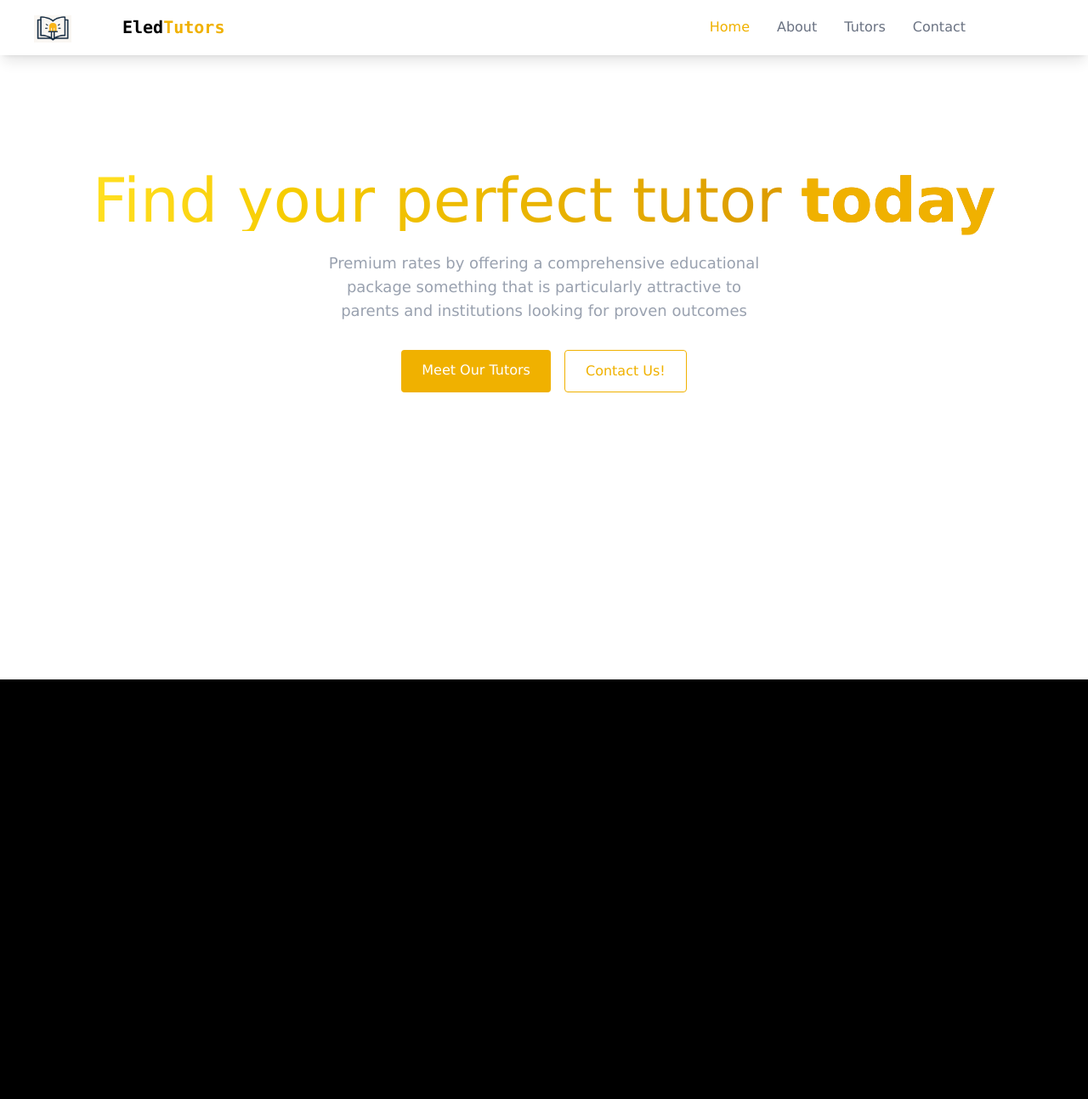
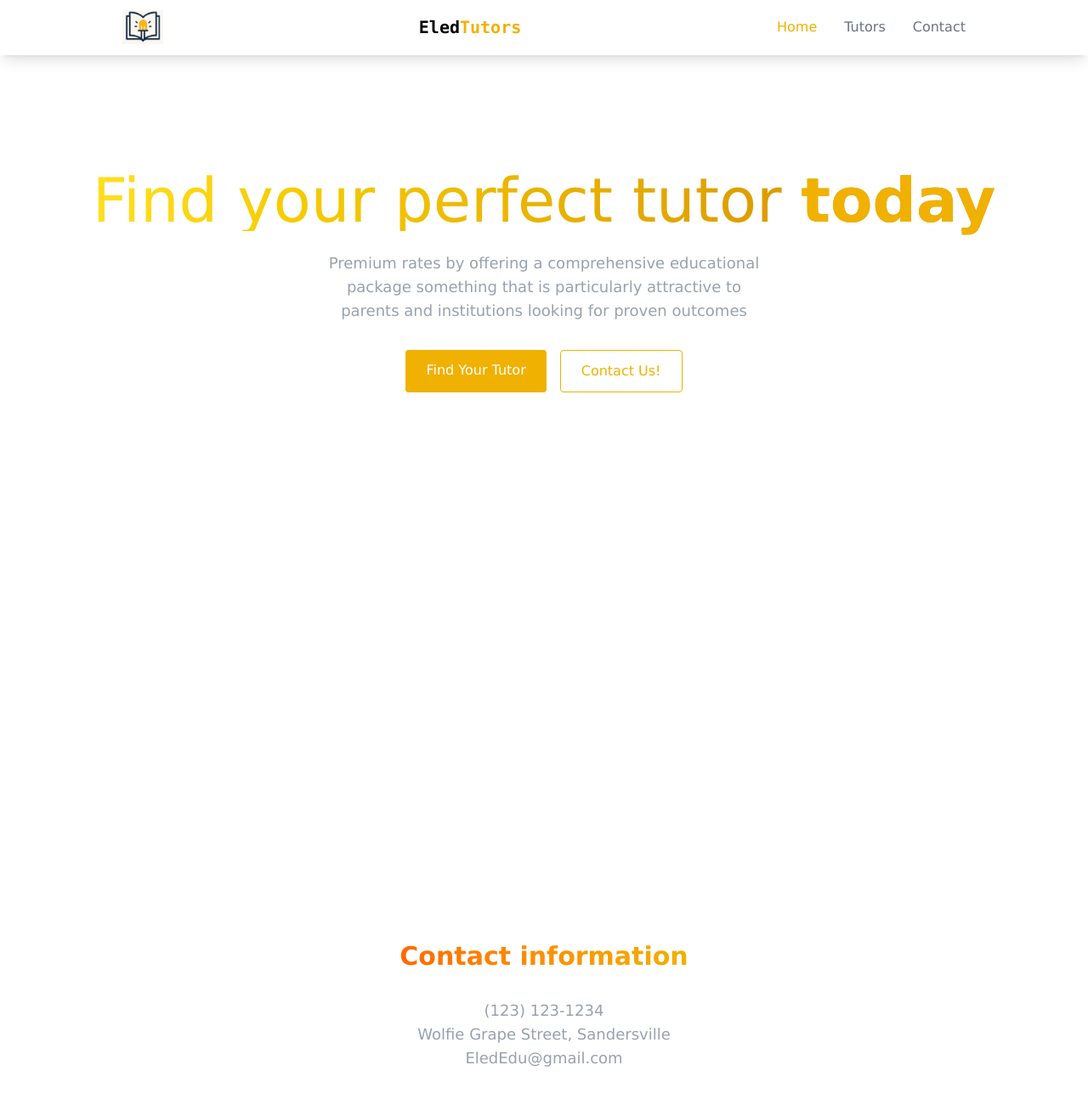
Before and after one commit to mathewrolf1/tutoring-website, a React (Vite) app: page / in a window 1280 px wide. Shown: the top 1294 px of the page at 85% size. Before the commit the page ends 800 px from the top, so only its background shows below. Built offline with nearby package versions, Linux system fonts and the light colour scheme.

Commit message:
Added Contact Page + Better loading

```diff
--- a/components/LoadingScreen.jsx
+++ b/components/LoadingScreen.jsx
@@ -3,7 +3,7 @@ import { useState } from "react";
 
 export const LoadingScreen = ({ onComplete }) => {
     const [text, setText] = useState("");
-    const fullText = "Quality Online Education";
+    const fullText = "Find your perfect tutor today";
 
     useEffect(() => {
         let index = 0;
@@ -25,10 +25,10 @@ export const LoadingScreen = ({ onComplete }) => {
 
     return (
         <div className="fixed inset-0 z-50 bg-white text-black flex flex-col items-center justify-center">
-            <div className="mb-4 text-4xl font-mono font-bold">
-                {text} <span className="animate-blink ml-1"> | </span>
+            <div className="fixed top-50 text-2xl md:text-7xl mb-6 bg-gradient-to-r from-yellow-300 to-yellow-600 bg-clip-text text-transparent leading-right">
+                {text} <span className="animate-blink ml-1 text-orange-300"> | </span>
             </div>
-
+            <img src="eled.png" alt="Eled Tutoring" className="fixed top-80 w-70 h-70 border-black border-2"></img>
             <div className="w-[200px] h-[2px] bg-gray-800 rounded relative overflow-hidden">
                 <div className="w-[40%] h-full bg-yellow-500 shadow-[0_0_15px_#3b82f6] animate-loading-bar">
                 </div>
--- a/components/MobileMenu.jsx
+++ b/components/MobileMenu.jsx
@@ -19,8 +19,6 @@ export const MobileMenu = ({menuOpen, setMenuOpen}) => {
                     </button>
                 <a href="#home" onClick={() => setMenuOpen(false)}
                 className={`text-2xl font-semibold text-yellow-500 my-4 transform transition-transform duration-300 ${menuOpen ? "opacity-100 translate-y-0" : "opacity-0 translate-y-5"}`}>Home</a>
-                <a href="#about" onClick={() => setMenuOpen(false)}
-                className={`text-2xl font-semibold text-black my-4 transform transition-transform duration-300 ${menuOpen ? "opacity-100 translate-y-0" : "opacity-0 translate-y-5"}`}>About</a>
                 <a href="#tutors" onClick={() => setMenuOpen(false)}
                 className={`text-2xl font-semibold text-black my-4 transform transition-transform duration-300 ${menuOpen ? "opacity-100 translate-y-0" : "opacity-0 translate-y-5"}`}>Tutors</a>
                 <a href="#contact" onClick={() => setMenuOpen(false)}
--- a/components/Navbar.jsx
+++ b/components/Navbar.jsx
@@ -14,16 +14,16 @@ export const Navbar = ({menuOpen, setMenuOpen}) => {
     return ( <nav className="fixed top-0 w-full z-40 bg-[rgba(226, 226, 222, 0.51)] backdrop-blur-lg border-b border-white/10 shadow-lg">
         <div className="max-w-5xl mx-auto px-4">
             <div className="flex justify-between items-center h-16">
+                <img src="eledheader.png" className="w-12 h-10" alt="Eled Tutoring"></img>
                 <a href="#home" className="font-mono text-xl font-bold text-black">
-                <img src="eledheader.png" className="w-11 h-8 fixed left-10" alt="Eled Tutoring"></img> Eled<span className="text-yellow-500">Tutors</span>
+                 Eled<span className="text-yellow-500">Tutors</span>
                 </a>
-                <div className={`w-7 h-5 relative cursor-pointer z-40 md:hidden text-md top-2 ${menuOpen ? "opacity-0" : "opacity-100"}`} onClick={() => setMenuOpen((prev) => !prev)}>
+                <div className={`w-7 h-5 relative cursor-pointer z-40 md:hidden text-xl top-2 ${menuOpen ? "opacity-0" : "opacity-100"}`} onClick={() => setMenuOpen((prev) => !prev)}>
                     &#9776;
                 </div>
 
                 <div className="hidden md:flex items-center space-x-8">
                     <a href="#home" className="text-yellow-500 hover:text-white transition-colors">Home</a>
-                    <a href="#about" className="text-gray-500 hover:text-white transition-colors">About</a>
                     <a href="#tutors" className="text-gray-500 hover:text-white transition-colors">Tutors</a>
                     <a href="#contact" className="text-gray-500 hover:text-white transition-colors">Contact</a>
 
--- a/components/sections/Contact.jsx
+++ b/components/sections/Contact.jsx
@@ -0,0 +1,17 @@
+export const Contact = () => {
+    return (
+
+        <section id="contact" className="min-h-screen flex items-center justify-center py-20">
+            <div className="max-w-3xl mx-auto px-4">
+                <h2 className="text-3xl font-bold mb-8 bg-gradient-to-r from-orange-500 to-yellow-500 bg-clip-text text-transparent text-center">
+                    Contact information
+                </h2>
+                <p className="text-gray-400 text-lg mb-8 max-w-lg mx-auto text-center">
+                    (123) 123-1234<br></br>Wolfie Grape Street, Sandersville<br></br>EledEdu@gmail.com
+                </p>
+
+            </div>
+        </section>
+
+    );
+};
--- a/components/sections/Home.jsx
+++ b/components/sections/Home.jsx
@@ -1,6 +1,6 @@
 
 export const Home = () => {
-    return <section id="home" className="min-h-screen flex items-center justify-center relative">
+    return (<section id="home" className="min-h-screen flex items-center justify-center relative">
 
         <div className="text-center fixed top-50 z-10 px-4">
             <h1 className="text-2xl md:text-7xl mb-6 bg-gradient-to-r from-yellow-300 to-yellow-600 bg-clip-text text-transparent leading-right">
@@ -14,7 +14,7 @@ export const Home = () => {
             <div className="flex justify-center space-x-4">
                 <a href="#tutors" className="bg-yellow-500 text-white py-3 px-6 rounded font-medium transition relative overflow-hidden
                                              hover:-translate-y-0.5 hover:shadow-[0_0_15px_rgba(59, 130, 246, 0.8)]">
-                    Meet Our Tutors
+                    Find Your Tutor
                 </a>
 
                 <a href="#contact" className="border border-yellow-500/100 text-yellow-500 py-3 px-6 rounded font-medium transition-all duration-200
@@ -24,5 +24,6 @@ export const Home = () => {
 
             </div>
         </div>
-    </section>;
+    </section>
+    );
 };
--- a/src/App.jsx
+++ b/src/App.jsx
@@ -4,6 +4,7 @@ import { LoadingScreen } from '../components/LoadingScreen';
 import { Navbar } from '../components/Navbar';
 import { MobileMenu } from '../components/MobileMenu';
 import { Home } from '../components/sections/Home';
+import { Contact } from '../components/sections/Contact';
 import "./index.css"
 
 const App = () => {
@@ -17,6 +18,7 @@ const App = () => {
       <Navbar menuOpen={menuOpen} setMenuOpen={setMenuOpen}/>
       <MobileMenu menuOpen={menuOpen} setMenuOpen={setMenuOpen}/>
       <Home />
+      <Contact />
 
     </div>
   </>
```
Also changed, not shown: components/sections/About.jsx (deleted).
